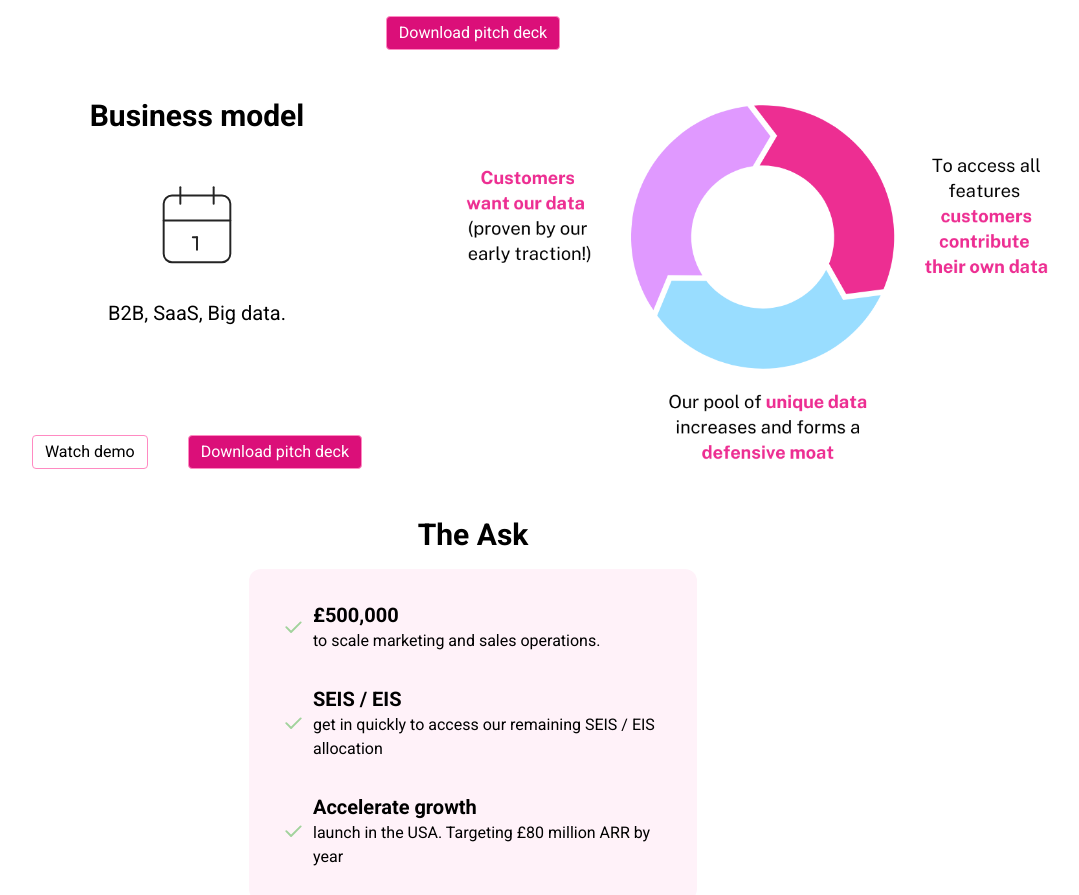
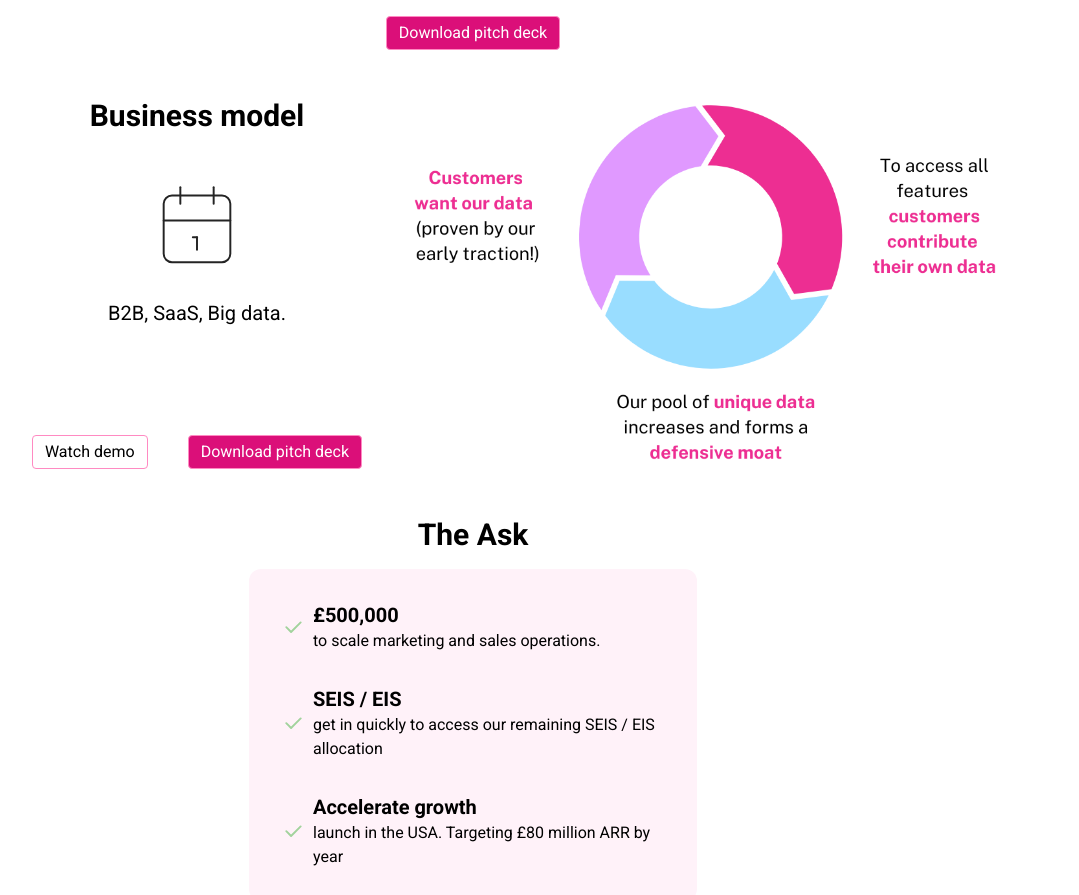
Before and after one commit to J-greaves/pravi-investor, a React (Vite) app: page / in a window 1280 px wide. Shown: the part 2322-3217 px from the top of the page, without its empty margins (167-1246 px from the left). Built offline with nearby package versions, Linux system fonts and the light colour scheme.

Commit message:
business cycle image positioning edit

```diff
--- a/src/App.jsx
+++ b/src/App.jsx
@@ -339,10 +339,10 @@ function App({ scrollToTop }) {
             </button>
           </div>
         </div>
-        <div className="flex-col sm:w-[50%] w-[100%] items-center justify-center mr-4">
+        <div className="flex-col flex sm:w-[50%] w-[100%] items-center justify-center mr-4">
           <img
-            alt="graphic of a notice board in an office covered in notes"
-            className="sm:w-[50vw] w-full max-w-[600px] justify-center align-middle"
+            alt="business cycle image"
+            className="sm:w-[50vw] w-full max-w-[600px]"
             src="bmimg.png"
           />
         </div>
```
